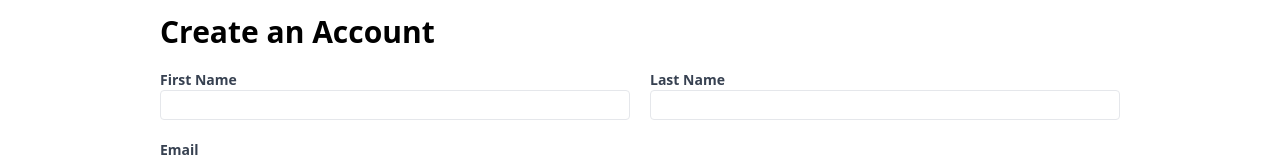
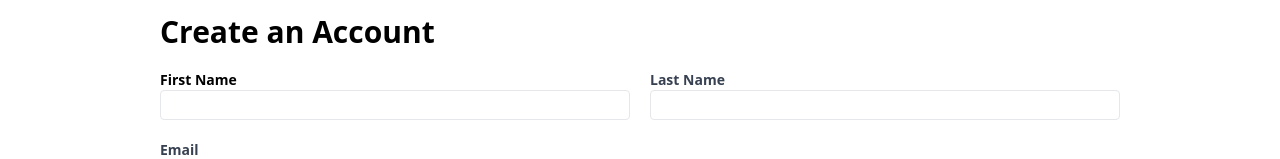
Before and after one commit to AlketaBala/Hotel_Booking, a React (Vite) app in the folder frontend/: page /register in a window 1280 px wide. Shown: the part 262-421 px from the top of the page. Built offline with nearby package versions, Linux system fonts and the light colour scheme.

Commit message:
Fixed some issues

```diff
--- a/frontend/src/App.tsx
+++ b/frontend/src/App.tsx
@@ -1,9 +1,4 @@
-import {
-  BrowserRouter as Router,
-  Route,
-  Routes,
-  Navigate,
-} from "react-router-dom";
+import { BrowserRouter as Router, Route, Routes, Navigate } from "react-router-dom";
 import Layout from "./layouts/Layout";
 import Register from "./Pages/Register";
 
@@ -11,14 +6,9 @@ const App = () => {
   return (
     <Router>
       <Routes>
-            <Route path="/" element={<Layout></Layout>} />
-            <Route path="/register" element={
-              <Layout>
-                 <Register/>
-</Layout>
-} />
-
-            <Route path="*" element={<Navigate to="/" />} />
+        <Route path="/" element={<Layout children={undefined} />} />
+        <Route path="/register" element={<Layout><Register /></Layout>} />
+        <Route path="*" element={<Navigate to="/" />} />
       </Routes>
     </Router>
   );
--- a/frontend/src/Pages/Register.tsx
+++ b/frontend/src/Pages/Register.tsx
@@ -26,9 +26,9 @@ const Register = () => {
 
   return (
     <form className="flex flex-col gap-5" onSubmit={onSubmit}>
-      <h2 className="text-3xl font-bold">Create an Account</h2>
+      <h2 className="text-3xl font-bold"> Create an Account</h2>
       <div className="flex flex-col md:flex-row gap-5">
-        <label className="text-gray-700 text-sm font-bold flex-1">
+        <label className="text-grey-700 text-sm font-bold flex-1">
           First Name
           <input
             className="border rounded w-full py-1 px-2 font-normal"
--- a/frontend/src/layouts/Layout.tsx
+++ b/frontend/src/layouts/Layout.tsx
@@ -10,7 +10,7 @@ interface Props {
 const Layout = ({ children }: Props) => {
   return (
     <div className="flex flex-col min-h-screen">
-      <Header />
+      <Header/>
       <Hero />
       <div className="container mx-auto">
       </div>
```
Also changed, not shown: 1 other file (tests, documents, lock files or other folders).
